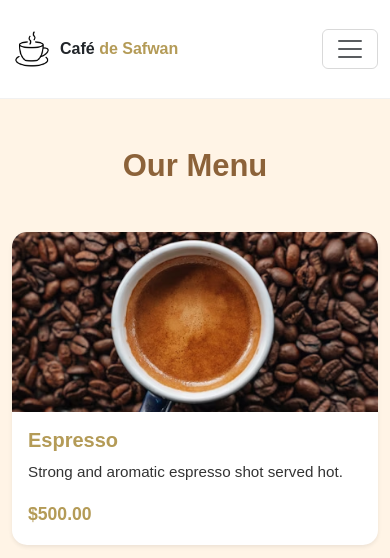
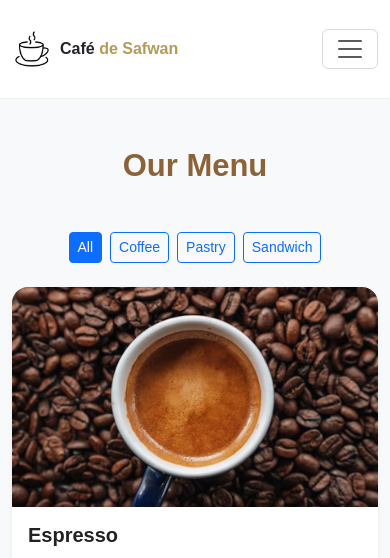
Before and after one commit to MohammadSafwan97/djangoApp, a Django app: page /menu/ in a window 390 px wide. Shown: the top 558 px of the page. Run offline with Django 5.2, Linux system fonts and the light colour scheme; data comes from the database, SQL or seed files in the repository.

Commit message:
add more functionality to menu

```diff
--- a/littleLemon/restraunt/templates/menu.html
+++ b/littleLemon/restraunt/templates/menu.html
@@ -1,22 +1,65 @@
 {% extends 'base.html' %} {% load static %} {% block title %}Menu | Café de
 Safwan{% endblock %} {% block content %}
-<div class="menu-section py-5">
+<div class="menu-section py-5 bg-light">
   <div class="container">
     <h2 class="text-center display-5 fw-bold mb-5">Our Menu</h2>
 
+    <!-- Optional: Category Filters -->
+    <div class="d-flex justify-content-center mb-4 flex-wrap gap-2">
+      <button class="btn btn-outline-primary btn-sm active" data-category="all">
+        All
+      </button>
+      <button class="btn btn-outline-primary btn-sm" data-category="coffee">
+        Coffee
+      </button>
+      <button class="btn btn-outline-primary btn-sm" data-category="pastry">
+        Pastry
+      </button>
+      <button class="btn btn-outline-primary btn-sm" data-category="sandwich">
+        Sandwich
+      </button>
+    </div>
+
     <div class="row g-4">
       {% for item in menu_items %}
-      <div class="col-md-4">
-        <div class="card menu-item h-100 shadow-sm">
+      <div
+        class="col-sm-6 col-md-4 col-lg-3 menu-card"
+        data-category="{{ item.category }}"
+      >
+        <div
+          class="card h-100 shadow-sm border-0 rounded-4 overflow-hidden position-relative"
+        >
+          {% if item.is_new %}
+          <span
+            class="position-absolute top-0 start-0 bg-danger text-white px-3 py-1 rounded-bottom-end fw-bold"
+            >New</span
+          >
+          {% endif %}
           <img
             src="{{ item.image.url }}"
             class="card-img-top"
             alt="{{ item.name }}"
+            style="object-fit: cover; height: 220px"
           />
-          <div class="card-body">
-            <h5 class="card-title">{{ item.name }}</h5>
-            <p class="card-text">{{ item.description }}</p>
-            <span class="text-gold fw-bold">${{ item.price }}</span>
+          <div class="card-body d-flex flex-column">
+            <h5 class="card-title fw-semibold">{{ item.name }}</h5>
+            <p class="card-text text-muted small mb-3">
+              {{ item.description|truncatechars:60 }}
+            </p>
+            <div
+              class="mt-auto d-flex justify-content-between align-items-center"
+            >
+              <span class="text-primary fw-bold fs-5">${{ item.price }}</span>
+              <form method="POST" action="{% url 'add_to_cart' item.id %}">
+                {% csrf_token %}
+                <button
+                  type="submit"
+                  class="btn btn-sm btn-primary rounded-pill"
+                >
+                  Add
+                </button>
+              </form>
+            </div>
           </div>
         </div>
       </div>
@@ -26,4 +69,24 @@ Safwan{% endblock %} {% block content %}
     </div>
   </div>
 </div>
+
+<script>
+  const filterBtns = document.querySelectorAll("[data-category]");
+  const menuCards = document.querySelectorAll(".menu-card");
+
+  filterBtns.forEach((btn) => {
+    btn.addEventListener("click", () => {
+      const category = btn.getAttribute("data-category");
+      filterBtns.forEach((b) => b.classList.remove("active"));
+      btn.classList.add("active");
+      menuCards.forEach((card) => {
+        if (category === "all" || card.dataset.category === category) {
+          card.style.display = "block";
+        } else {
+          card.style.display = "none";
+        }
+      });
+    });
+  });
+</script>
 {% endblock %}
--- a/littleLemon/restraunt/urls.py
+++ b/littleLemon/restraunt/urls.py
@@ -4,4 +4,5 @@ from . import views
 urlpatterns = [
     path('', views.home, name='home'),
     path('menu/', views.menu, name='Menu'),
+    path('add-to-cart/<int:item_id>/', views.add_to_cart, name='add_to_cart'),
 ]
--- a/littleLemon/restraunt/views.py
+++ b/littleLemon/restraunt/views.py
@@ -1,5 +1,6 @@
 from django.shortcuts import render
 from .models import MenuItem
+from django.shortcuts import redirect, get_object_or_404
 
 def home(request):
     return render(request, 'home.html')
@@ -13,3 +14,10 @@ def menu(request):
     menu_items = MenuItem.objects.filter(is_available=True)
     context = {'menu_items': menu_items}
     return render(request, 'menu.html', context)
+
+def add_to_cart(request, item_id):
+    # Example: simple session-based cart
+    cart = request.session.get('cart', {})
+    cart[item_id] = cart.get(item_id, 0) + 1
+    request.session['cart'] = cart
+    return redirect('menu')  # redirect back to menu page
```
